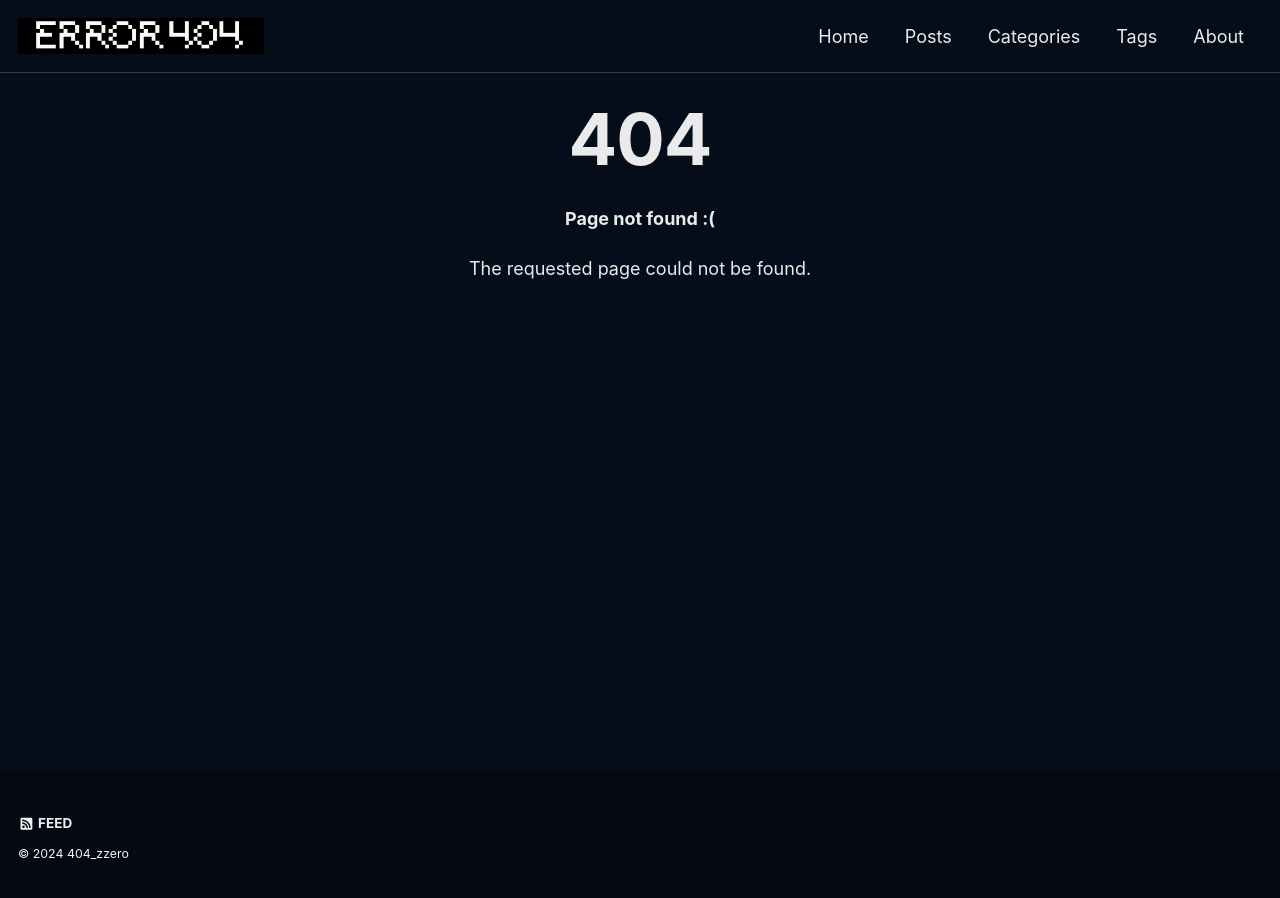
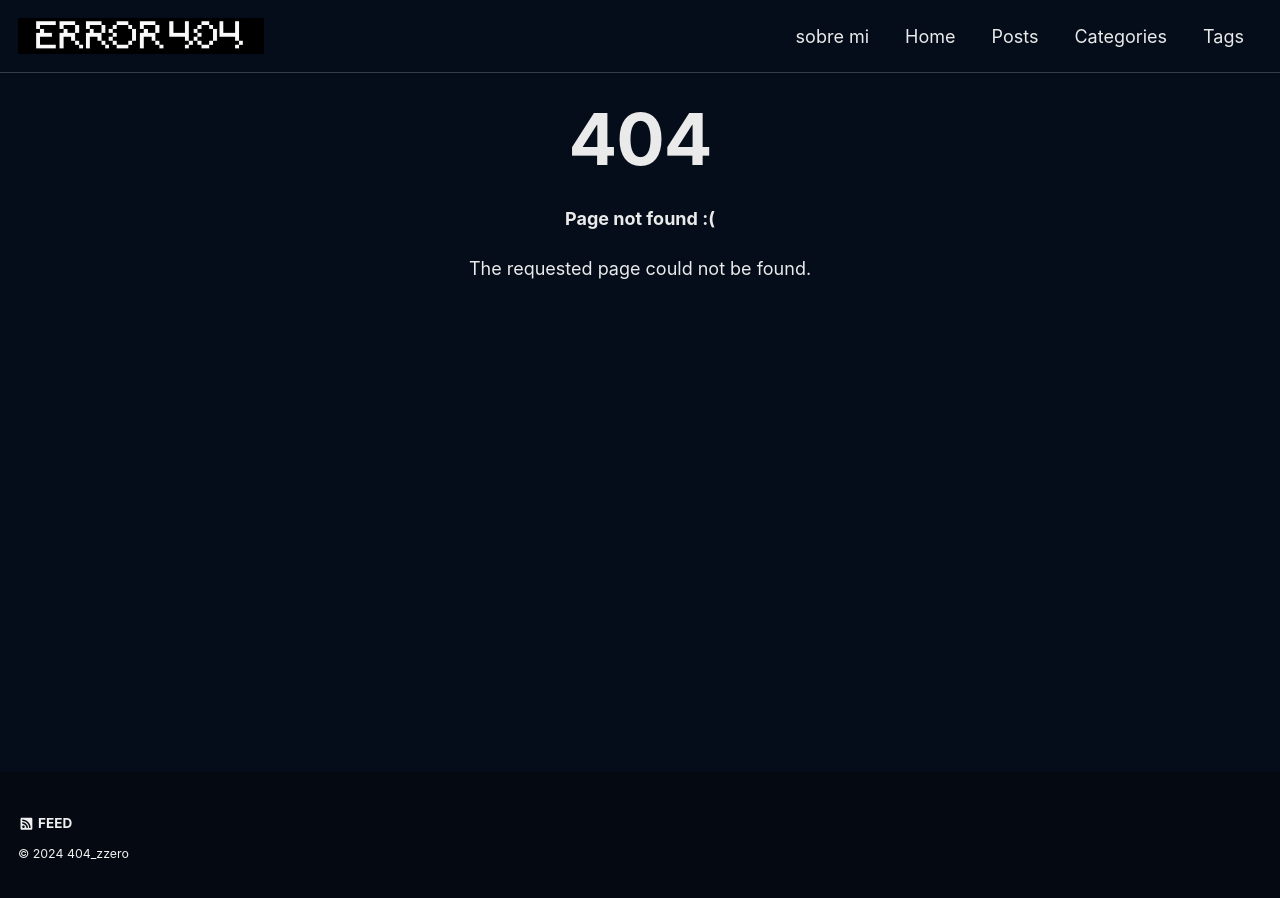
Before and after one commit to Fallenangel666-htb/zzero.github.io, a Jekyll site: the page built from 404.html, in a window 1280 px wide. Built offline with Jekyll 4.4.1, drawn with Linux system fonts in a browser that asks for light colours; cached includes are drawn as plain includes; a script that is not in the unit is left out.

Commit message:
Update navigation.yml

```diff
--- a/_data/navigation.yml
+++ b/_data/navigation.yml
@@ -1,4 +1,6 @@
 main:
+  - title: "sobre mi"
+    url: /about/
   - title: "Home"
     url: /
   - title: "Posts"
@@ -7,5 +9,3 @@ main:
     url: /categories/
   - title: "Tags"
     url: /tags/
-  - title: "About"
-    url: /about/
```
